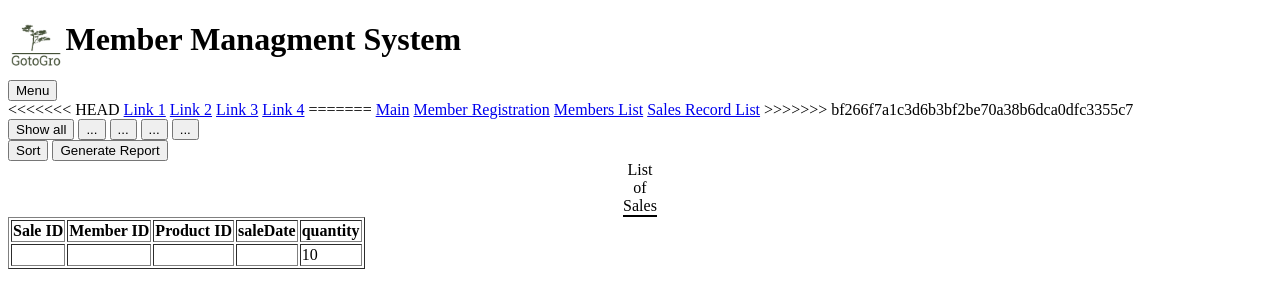
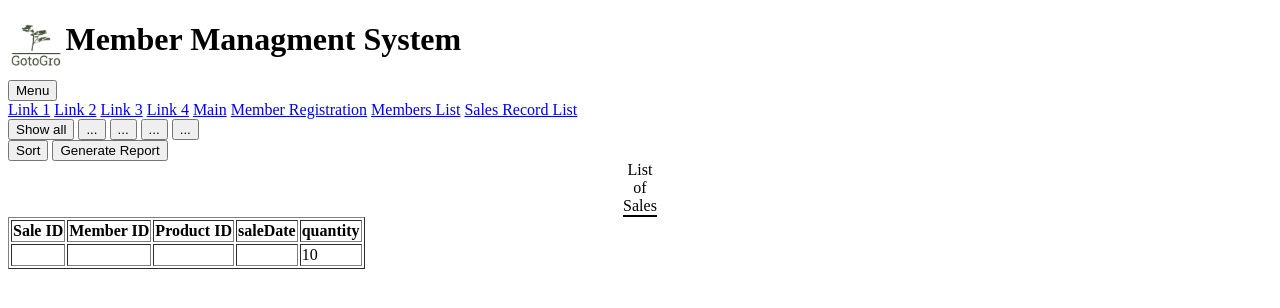
Before and after one commit to HoManLai/SWE20001, a PHP site: page /SalesRecord.php in a window 1280 px wide. Shown: the top 308 px of the page. Run offline with PHP 8.4, Linux system fonts and the light colour scheme; tables that the repository leaves empty or names only in its code hold one stand-in row (values such as "Sample post"); data that the repository does not hold is empty.

Commit message:
update
--

```diff
--- a/SalesRecord.php
+++ b/SalesRecord.php
@@ -17,13 +17,13 @@
 
     <button class="Meun">Menu</button>
 		<div class="Meun">
-<<<<<<< HEAD
+
 			<!--Add tde html links-->
 		<a href="#">Link 1</a>
 		<a href="#">Link 2</a>
 		<a href="#">Link 3</a>
 		<a href="#">Link 4</a>
-=======
+
 			<!--Add the html links-->
 		<a href="Main.html">Main</a>
 		<a href="AddMembers.html"> Member Registration</a>
@@ -35,7 +35,7 @@
         <!--
         <a href="SalesReport.html">Link 4</a>
 		-->
->>>>>>> bf266f7a1c3d6b3bf2be70a38b6dca0dfc3355c7
+
 		</div>
 	<!--Filter button-->
 	<div id="filterMem">
```
